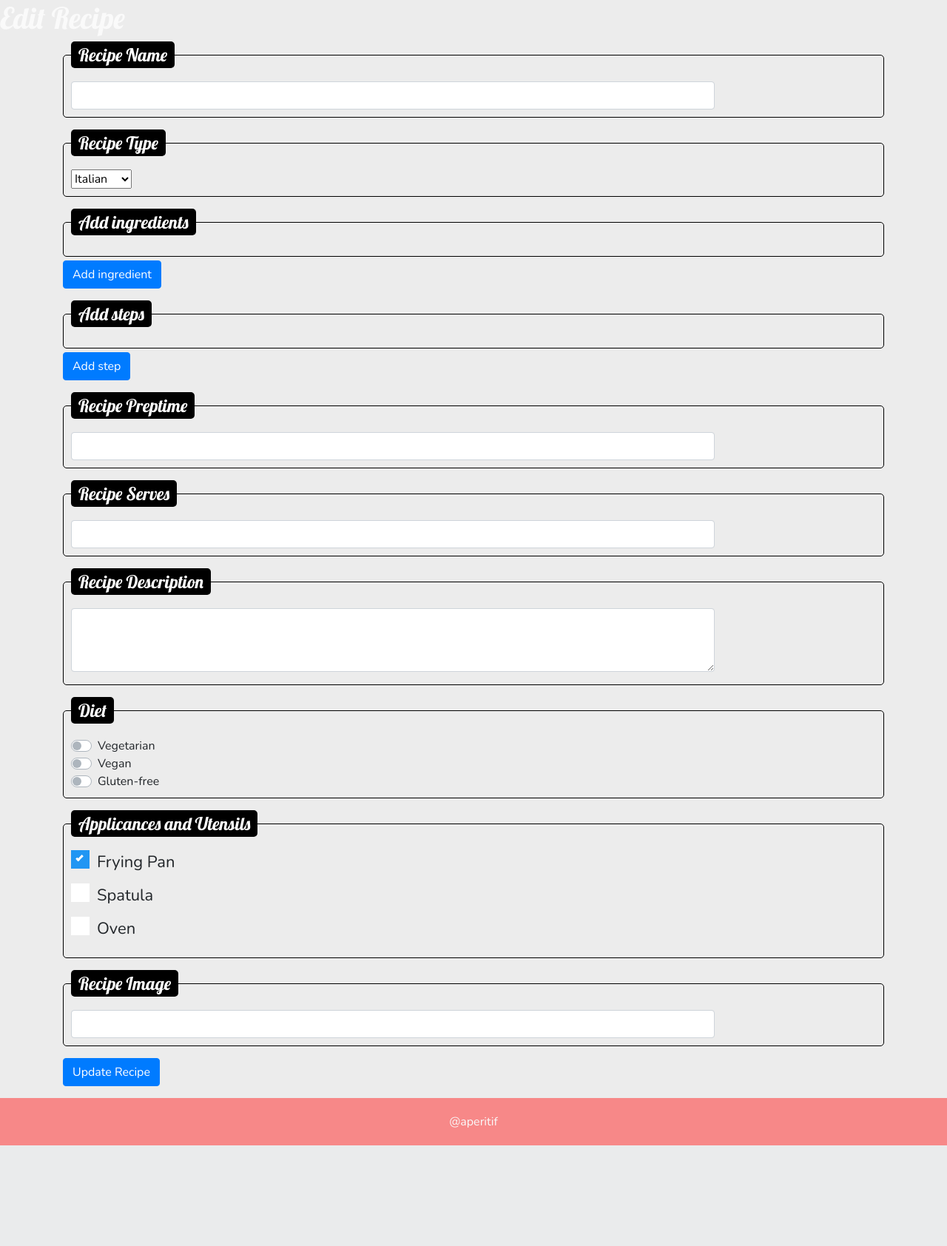
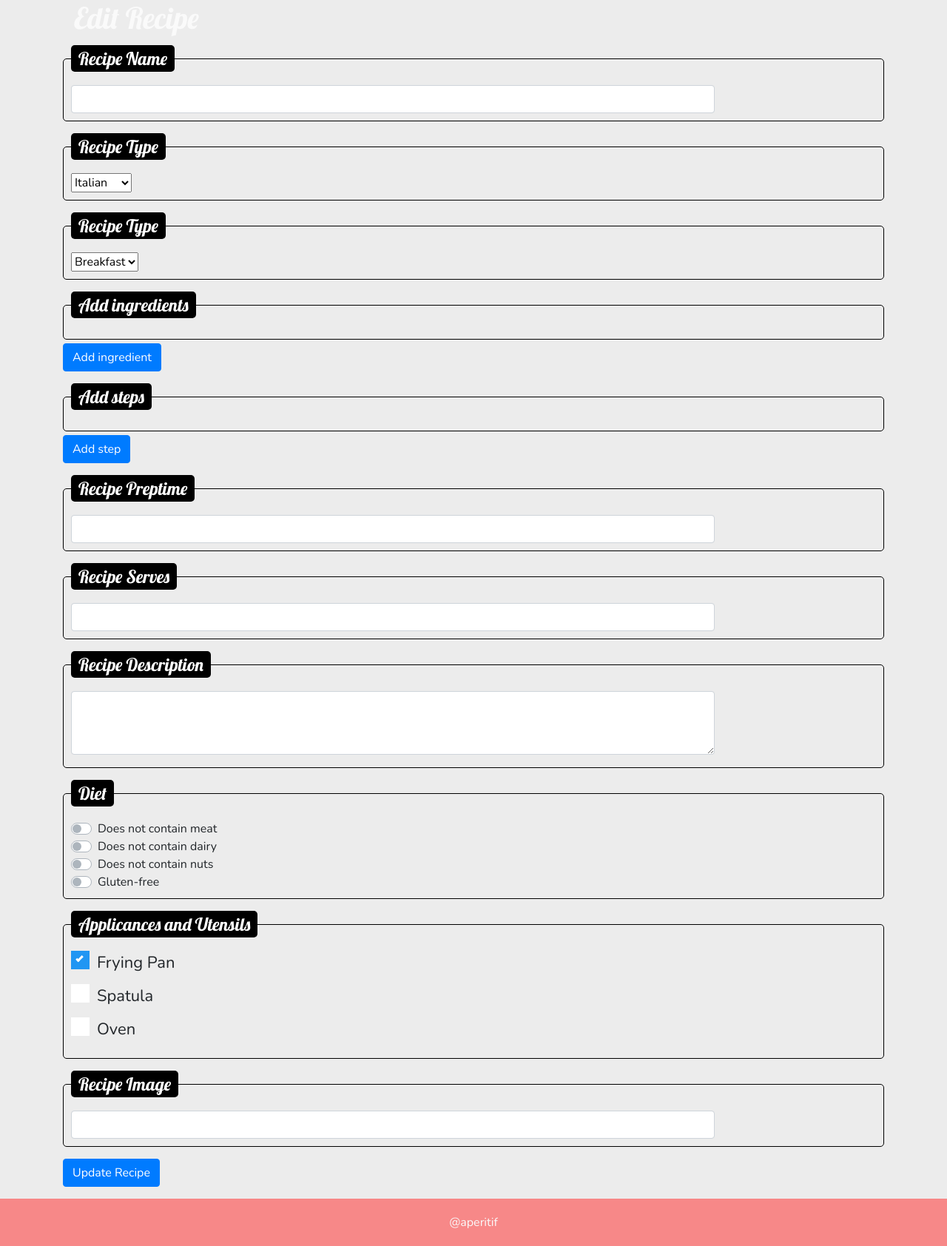
Before and after one commit to stiofanEimeid/the-online-cookbook, a Flask app: template templates/editrecipe.html in a window 1280 px wide. Shown: the part 60-1744 px from the top of the page at 74% size. Before the commit the page ends 1608 px from the top, so only its background shows below. Run offline with Flask 2, Linux system fonts and the light colour scheme; the template is opened without the code that fills it, so the values that code supplies are empty; some libraries are stand-ins or nearby versions.

Commit message:
meal type added to edit recipe template and nut-free added to diet section. Title moved inside page container

```diff
--- a/templates/addrecipe.html
+++ b/templates/addrecipe.html
@@ -31,7 +31,7 @@
         	    </fieldset>
         </div>
 
-              <div class="form-group">
+        <div class="form-group">
                <fieldset id="buildyourform">
     		      <legend>Recipe Type</legend>
         	        <div>
@@ -117,7 +117,7 @@
                       <label class="custom-control-label" for="customSwitch2">Does not contain dairy</label>
                     </div>
                      <div class="custom-control custom-switch">
-                      <input type="checkbox" class="custom-control-input" id="customSwitch3" name="diet" value="Nuts">
+                      <input type="checkbox" class="custom-control-input" id="customSwitch3" name="diet" value="Nut-free">
                       <label class="custom-control-label" for="customSwitch2">Does not contain nuts</label>
                     </div>
                     <div class="custom-control custom-switch">
--- a/templates/discover.html
+++ b/templates/discover.html
@@ -5,7 +5,7 @@
     </div>
     <!--Find and sort recipes by view count. Return the first 3 with the most views.-->
     <div class="row">
-       <div class="col"><h2>Most viewed recipes this month</h2></div>
+       <div class="col"><h2>Most viewed recipes</h2></div>
     </div>
     <div class="row">
        {% for recipe in top_recipes %}
--- a/templates/editrecipe.html
+++ b/templates/editrecipe.html
@@ -1,6 +1,11 @@
 {% extends 'base.html' %} {% block content %}
-<h1>Edit Recipe</h1>
+
+
+
 <div class="container">
+    <div class="row">
+      <div class="col"><h1>Edit Recipe</h1></div>
+    </div>
     <form action="{{ url_for('update_recipe', id=recipe._id) }}" method="POST">
 
           <div class="form-group">
@@ -23,6 +28,21 @@
                             <option value="Indian">Indian</option>
                             <option value="Chinese">Chinese</option>
                             <option value="Other">Other</option>
+                          </select>
+                    </div>
+        	    </fieldset>
+        </div>
+
+         <div class="form-group">
+               <fieldset id="buildyourform">
+    		      <legend>Recipe Type</legend>
+        	        <div>
+                         <select name="meal_type" required>
+                            <option value="Breakfast">Breakfast</option>
+                            <option value="Lunch">Lunch</option>
+                            <option value="Dinner">Dinner</option>
+                            <option value="Snack">Snack</option>
+
                           </select>
                     </div>
         	    </fieldset>
@@ -99,19 +119,23 @@
         	</fieldset>
         </div>
 
-                <div class="form-group">
+        <div class="form-group">
             <fieldset id="buildyourform">
     		      <legend>Diet</legend>
                     <div class="custom-control custom-switch">
                       <input type="checkbox" class="custom-control-input" id="customSwitch1" name="diet" value="Vegetarian">
-                      <label class="custom-control-label" for="customSwitch1">Vegetarian</label>
+                      <label class="custom-control-label" for="customSwitch1">Does not contain meat</label>
                     </div>
                     <div class="custom-control custom-switch">
                       <input type="checkbox" class="custom-control-input" id="customSwitch2" name="diet" value="Vegan">
-                      <label class="custom-control-label" for="customSwitch2">Vegan</label>
+                      <label class="custom-control-label" for="customSwitch2">Does not contain dairy</label>
+                    </div>
+                     <div class="custom-control custom-switch">
+                      <input type="checkbox" class="custom-control-input" id="customSwitch3" name="diet" value="Nut-free">
+                      <label class="custom-control-label" for="customSwitch2">Does not contain nuts</label>
                     </div>
                     <div class="custom-control custom-switch">
-                      <input type="checkbox" class="custom-control-input" id="customSwitch3" name="diet" value="Gluten-free">
+                      <input type="checkbox" class="custom-control-input" id="customSwitch4" name="diet" value="Gluten-free">
                       <label class="custom-control-label" for="customSwitch3">Gluten-free</label>
                     </div>
         	</fieldset>
```
Also changed, not shown: .c9/metadata/environment/app.py (+1 -1 lines), .c9/metadata/environment/templates/addrecipe.html (+1 -1 lines), .c9/metadata/environment/templates/discover.html (+1 -1 lines), .c9/metadata/environment/templates/editrecipe.html (+1 -1 lines), 2 other files.
